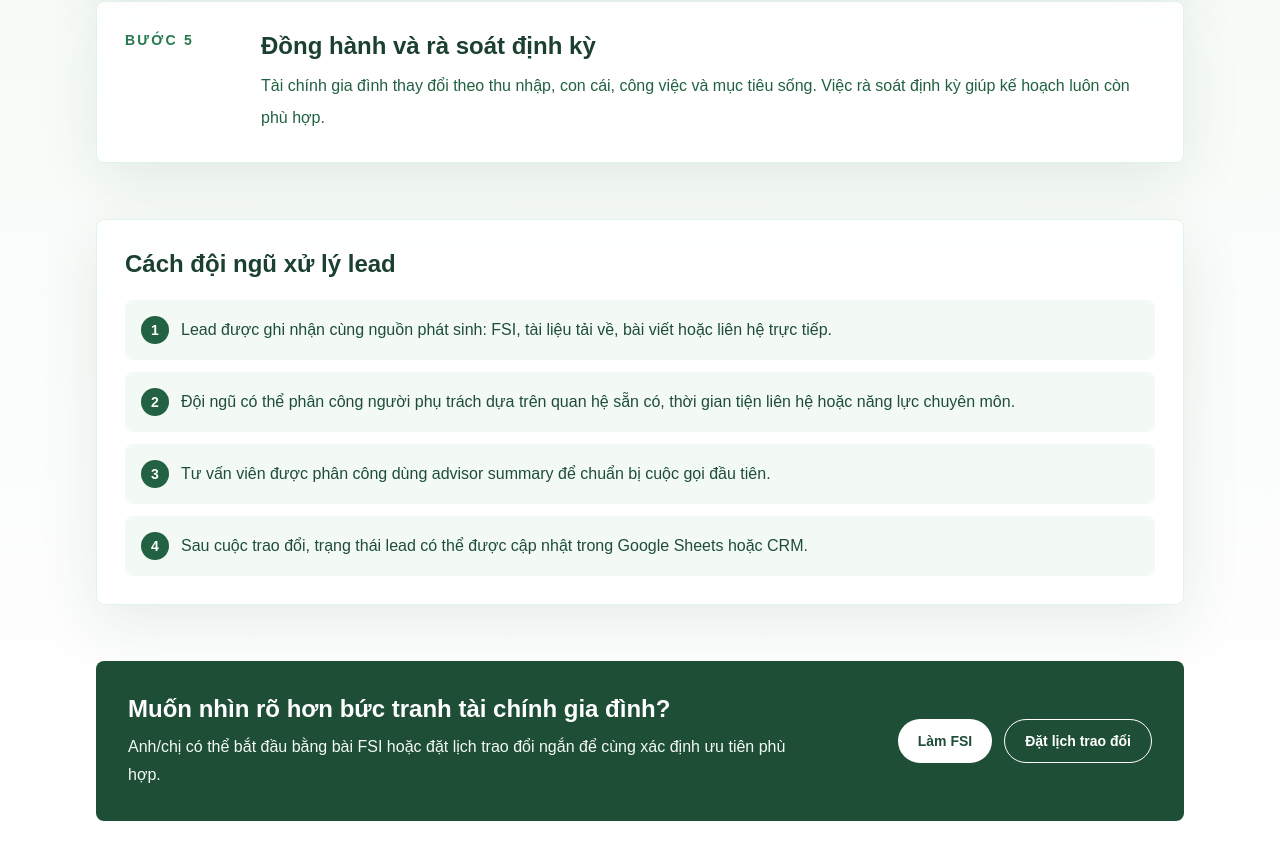
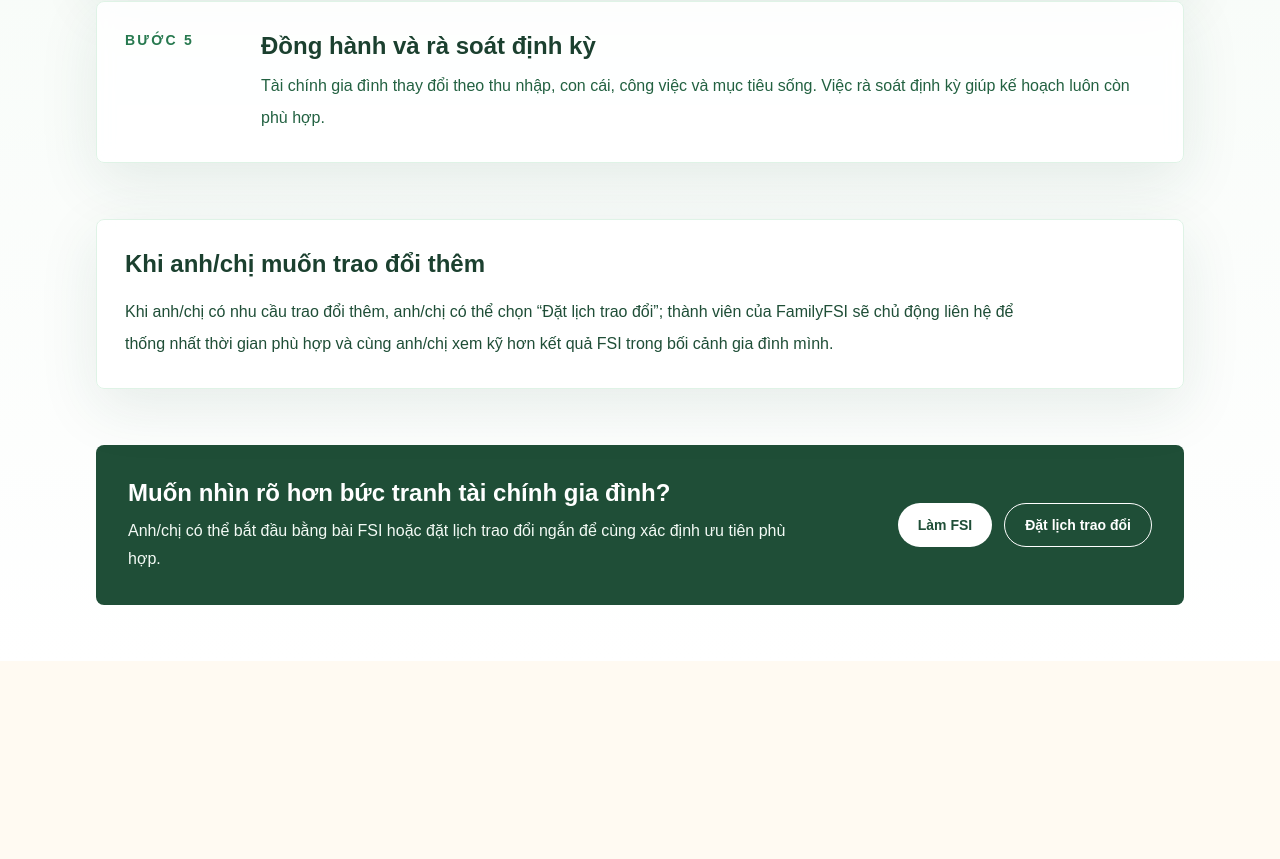
Before and after one commit to PaulPham-025/familyfsi, a Next.js app: page /quy-trinh in a window 1280 px wide. Shown: the part 1043-1902 px from the top of the page. After the commit the page ends 1704 px from the top, so only its background shows below. Built offline with nearby package versions, Linux system fonts and the light colour scheme.

Commit message:
Soften client-facing follow-up copy

```diff
--- a/src/app/quy-trinh/page.tsx
+++ b/src/app/quy-trinh/page.tsx
@@ -26,17 +26,8 @@ export default function ProcessPage() {
       </section>
       <section className="mx-auto w-full max-w-6xl px-4 pb-14 sm:px-6 lg:px-8">
         <Panel>
-          <h2 className="text-2xl font-bold text-leaf-900">Cách đội ngũ xử lý lead</h2>
-          <div className="mt-5 grid gap-3">
-            {teamWorkflow.map((item, index) => (
-              <div key={item} className="flex gap-3 rounded-[8px] bg-leaf-50 p-4">
-                <span className="grid h-7 w-7 shrink-0 place-items-center rounded-full bg-leaf-700 text-sm font-bold text-white">
-                  {index + 1}
-                </span>
-                <p className="leading-7 text-leaf-800">{item}</p>
-              </div>
-            ))}
-          </div>
+          <h2 className="text-2xl font-bold text-leaf-900">Khi anh/chị muốn trao đổi thêm</h2>
+          <p className="mt-4 max-w-4xl leading-8 text-leaf-800">{teamWorkflow[0]}</p>
         </Panel>
       </section>
       <ContactCta />
--- a/src/lib/site-content.ts
+++ b/src/lib/site-content.ts
@@ -150,10 +150,7 @@ export const processSteps = [
 ];
 
 export const teamWorkflow = [
-  "Lead được ghi nhận cùng nguồn phát sinh: FSI, tài liệu tải về, bài viết hoặc liên hệ trực tiếp.",
-  "Đội ngũ có thể phân công người phụ trách dựa trên quan hệ sẵn có, thời gian tiện liên hệ hoặc năng lực chuyên môn.",
-  "Tư vấn viên được phân công dùng advisor summary để chuẩn bị cuộc gọi đầu tiên.",
-  "Sau cuộc trao đổi, trạng thái lead có thể được cập nhật trong Google Sheets hoặc CRM."
+  "Khi anh/chị có nhu cầu trao đổi thêm, anh/chị có thể chọn “Đặt lịch trao đổi”; thành viên của FamilyFSI sẽ chủ động liên hệ để thống nhất thời gian phù hợp và cùng anh/chị xem kỹ hơn kết quả FSI trong bối cảnh gia đình mình."
 ];
 
 export const platformPositioning = {
```
